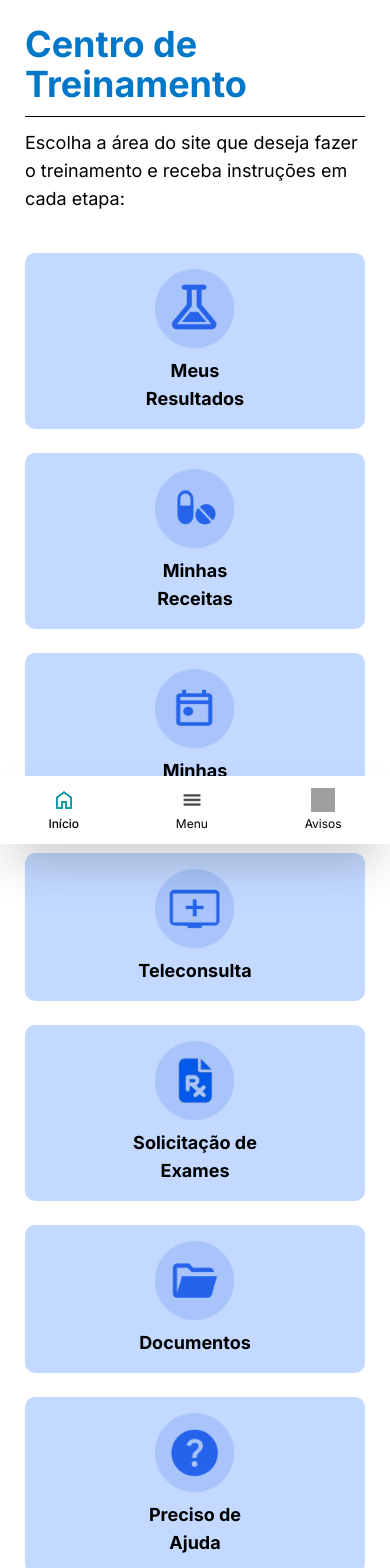
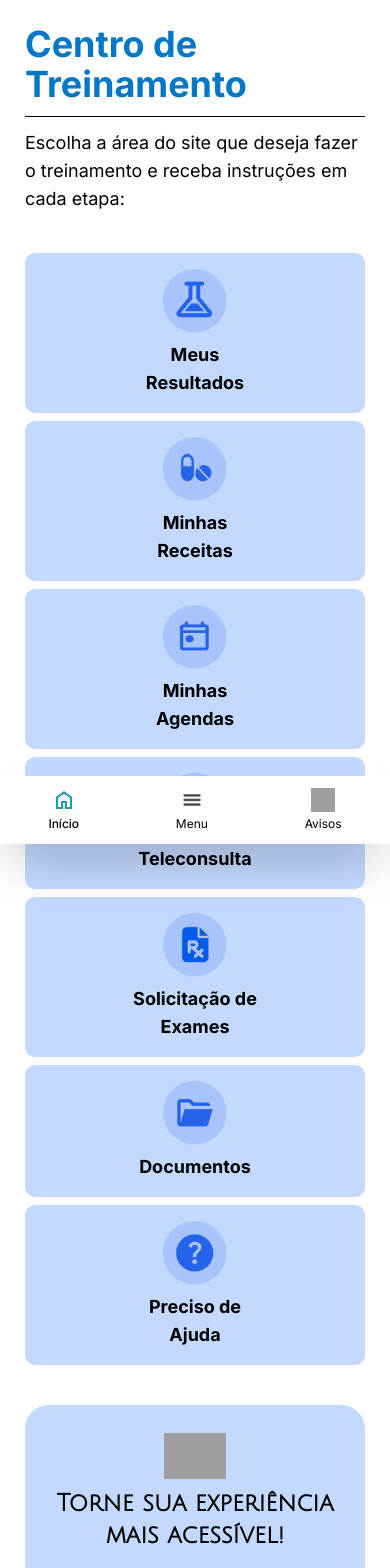
Before and after one commit to BSM-Challenge/ct-hc, a React (Vite) app: page /hc/centroDeTreinamento in a window 390 px wide. Shown: the top 1568 px of the page. Built offline with nearby package versions, Linux system fonts and the light colour scheme; grey boxes are pictures that could not be loaded; a web font is replaced by a local one.

Commit message:
feat(CentroDeTreinamento): feito a importação do CardExperiencia
Realizado a responsividade de acordo com o novo card

```diff
--- a/src/routes/HC/CentroDeTreinamento/index.tsx
+++ b/src/routes/HC/CentroDeTreinamento/index.tsx
@@ -1,16 +1,17 @@
 import { Link } from "react-router-dom";
 import TitleHC from "../../../components/HC/TitleHC";
 import { iconsTreinamento } from "../../../data/HC/iconsTreinamento";
+import CardExperiencia from "../../../components/HC/CardExperiencia";
 
 export default function CentroDeTreinamento() {
     return (
-        <section className="flex flex-col gap-16 max-lg:gap-10">
+        <section className="flex flex-col gap-8 max-lg:gap-10">
             <TitleHC
                 title="Centro de Treinamento"
                 subtitle="Escolha a área do site que deseja fazer o treinamento e receba instruções em cada etapa:"
              />
             <ul className="
-            w-full flex flex-wrap justify-center gap-6 xl:px-20 2xl:px-50
+            w-full flex flex-wrap justify-center gap-2 xl:px-20 2xl:px-50 xl:gap-4
             max-[474px]:justify-start
             "
             >
@@ -21,12 +22,15 @@ export default function CentroDeTreinamento() {
                         bg-[var(--light-blue)] rounded-[10px]
                         flex justify-center items-center
                         hover:bg-[var(--light-blue-2)] duration-300
-                        max-[474px]:w-full"
+                        max-[474px]:w-full
+                        "
                     >
-                    <Link to={i.link || ""} title={i.titleMessage} className="py-4 min-w-[200px]">
+                    <Link to={i.link || ""} title={i.titleMessage} className="
+                    py-4 min-w-[200px]
+                    ">
                         <figure className="flex flex-col items-center gap-2">
-                            <img src={`/${i.img}`} alt="" className="w-[5rem]" />
-                            <figcaption className="w-[70%] text-center font-bold text-lg">
+                            <img src={`/${i.img}`} alt="" className="w-[4rem] lg:w-[3rem]" />
+                            <figcaption className="w-[70%] text-center font-bold text-lg lg:text-[18px]">
                             {i.label}
                             </figcaption>
                         </figure>
@@ -34,6 +38,7 @@ export default function CentroDeTreinamento() {
                 </li>
                 ))}
             </ul>
+            <CardExperiencia />
         </section>
     )
 }
```
